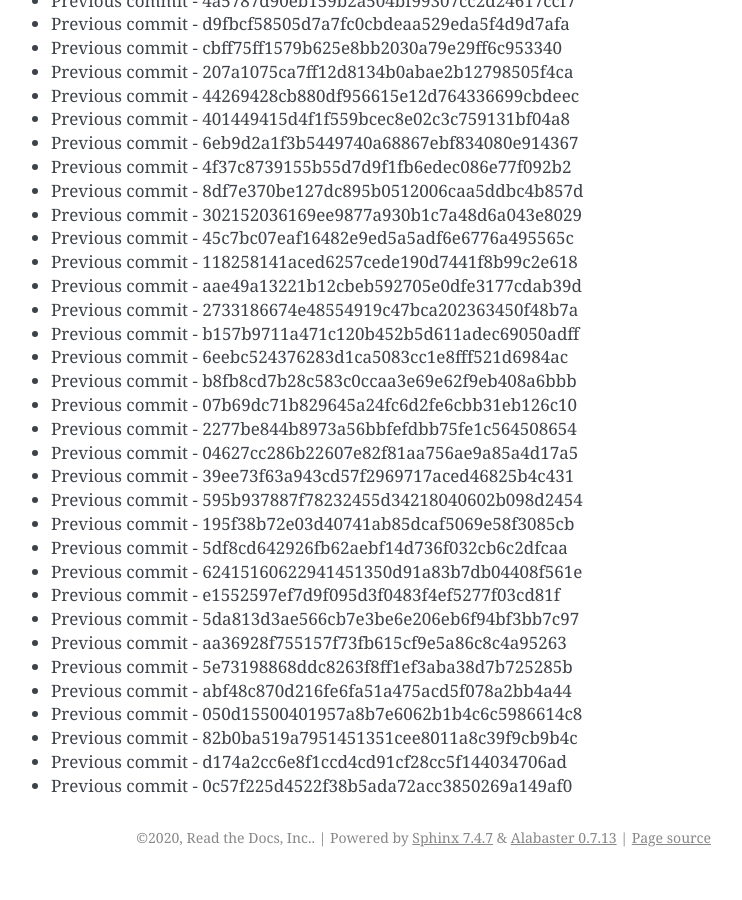
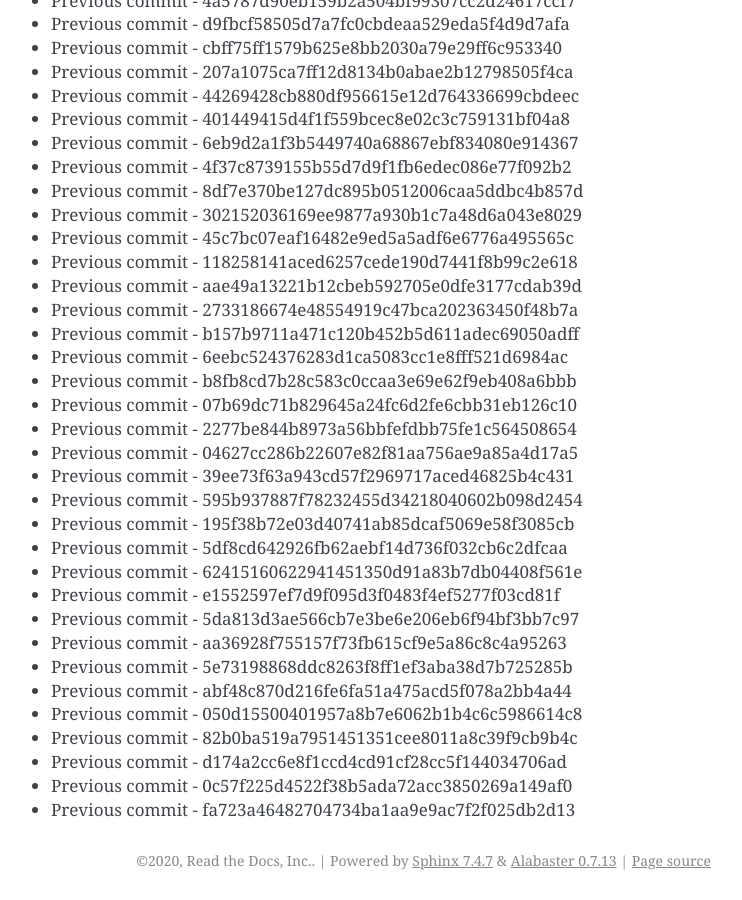
Before and after one commit to readthedocs/rtd-git-stresstest, a Sphinx documentation site: the page built from docs/updates.rst, in a window 1280 px wide and 900 px high, scrolled down 104457 px. Shown: the whole window, without its empty margins (399-1141 px from the left). Built offline with Sphinx 7.4.7, drawn with Linux system fonts in a browser that asks for light colours; before the commit the page ends 105334 px from its top, so only the background shows below that.

Commit message:
Generating commit from previous: fa723a46482704734ba1aa9e9ac7f2f025db2d13

```diff
--- a/docs/updates.rst
+++ b/docs/updates.rst
@@ -4421,3 +4421,4 @@ It can be tested for any performance characteristics.
 * Previous commit - 82b0ba519a7951451351cee8011a8c39f9cb9b4c
 * Previous commit - d174a2cc6e8f1ccd4cd91cf28cc5f144034706ad
 * Previous commit - 0c57f225d4522f38b5ada72acc3850269a149af0
+* Previous commit - fa723a46482704734ba1aa9e9ac7f2f025db2d13
```
